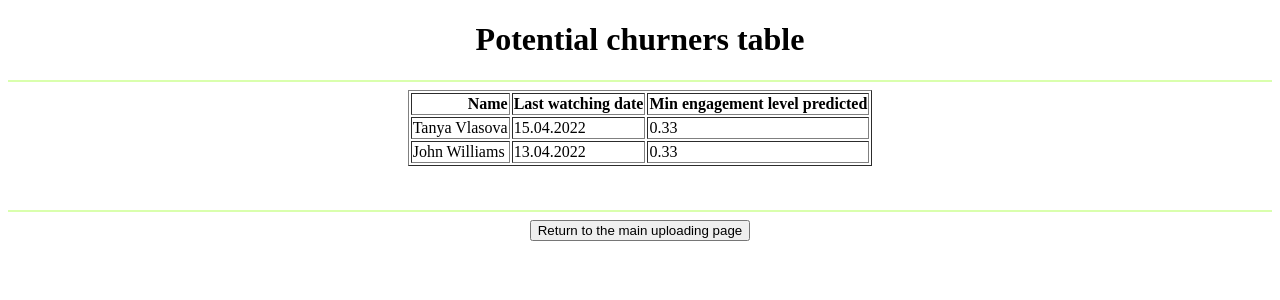
After one commit to Tat-V/engagement-level-detection, a Flask app: page /churner_table in a window 1280 px wide. The commit adds this page. Shown: the top 300 px of the page. Run offline with Flask 2, Linux system fonts and the light colour scheme.

Commit message:
Update project: add new web page reflecting potential churners table

```diff
--- a/flask_app/app.py
+++ b/flask_app/app.py
@@ -1,59 +1,78 @@
 import os
+
 import cv2
-from flask import Flask, flash, request, redirect, url_for, \
-    send_from_directory, render_template
+import pandas as pd
+from flask import (
+    Flask,
+    flash,
+    redirect,
+    render_template,
+    request,
+    send_from_directory,
+    url_for,
+)
 from werkzeug.utils import secure_filename
 
-UPLOAD_FOLDER = '../resources/uploaded_video/'
-ALLOWED_EXTENSIONS = {'mp4', 'wbm', 'avi', 'gif'}
-EXTRACTED_IMAGES_FOLDER = '../resources/images_from_video/'
+UPLOAD_FOLDER = "../resources/uploaded_video/"
+ALLOWED_EXTENSIONS = {"mp4", "wbm", "avi", "gif"}
+EXTRACTED_IMAGES_FOLDER = "../resources/images_from_video/"
 IMG_HEIGHT, IMG_WIDTH = 256, 256
 
 app = Flask(__name__)
 app.secret_key = os.urandom(24)
-app.config['UPLOAD_FOLDER'] = UPLOAD_FOLDER
+app.config["UPLOAD_FOLDER"] = UPLOAD_FOLDER
 
 
 def allowed_file(filename):
-    return '.' in filename and \
-           filename.rsplit('.', 1)[1].lower() in ALLOWED_EXTENSIONS
+    return "." in filename and filename.rsplit(".", 1)[1].lower() in ALLOWED_EXTENSIONS
 
 
-@app.route('/', methods=['GET', 'POST'])
+@app.route("/", methods=["GET", "POST"])
 def upload_file():
-    if request.method == 'POST':
-        if 'file' not in request.files:
-            flash('Cannot read the file')
-            return redirect(request.url)
-        file = request.files['file']
-        if file.filename == '':
-            flash('File is not chosen')
-            return redirect(request.url)
-        if file and allowed_file(file.filename):
-            os.mkdir(UPLOAD_FOLDER)
-            file.save(os.path.join(app.config['UPLOAD_FOLDER'], 'video.mp4'))
-            return redirect(url_for('output_result'))
+    if request.method == "POST":
+        if request.form["submit"] == "Submit":
+            if "file" not in request.files:
+                flash("Cannot read the file")
+                return redirect(request.url)
+            file = request.files["file"]
+            if file.filename == "":
+                flash("File is not chosen")
+                return redirect(request.url)
+            if file and allowed_file(file.filename):
+                os.mkdir(UPLOAD_FOLDER)
+                file.save(os.path.join(app.config["UPLOAD_FOLDER"], "video.mp4"))
+                return redirect(url_for("output_result"))
+        elif request.form["submit"] == "Churners table":
+            return redirect(url_for("output_churn_table"))
 
-    return render_template('form.html')
+    return render_template("form.html")
 
 
-@app.route('/result')
+@app.route("/result")
 def output_result():
+    from prediction.ml_utils import define_engagement, make_data_mean_agg
+    from prediction.predict import make_emotions_dataset
     from video_parsing.utils import images_from_video
-    from prediction.predict import make_emotions_dataset
-    from prediction.ml_utils import make_data_mean_agg, define_engagement
 
-    images_from_video(UPLOAD_FOLDER + 'video.mp4', IMG_HEIGHT, IMG_WIDTH, EXTRACTED_IMAGES_FOLDER)
+    images_from_video(
+        UPLOAD_FOLDER + "video.mp4", IMG_HEIGHT, IMG_WIDTH, EXTRACTED_IMAGES_FOLDER
+    )
     make_emotions_dataset()
     define_engagement(make_data_mean_agg())
 
-    with open('model_results/result.txt', 'r') as f:
-        flash(f'\nModel result - engagement level: {f.readline()}')
-    # flash('OK')
+    with open("model_results/result.txt", "r") as f:
+        flash(f"\nModel result - engagement level: {f.readline()}")
     # Clean csv with emotions result
-    with open('../resources/prediction_answer.csv', 'w+') as f:
-        f.write('')
-    return render_template('result.html')
+    with open("../resources/prediction_answer.csv", "w+") as f:
+        f.write("")
+    return render_template("result.html")
 
 
-app.run(host='localhost', port=5000)
+@app.route("/churner_table")
+def output_churn_table():
+    table = pd.read_csv("../resources/potential_churners.csv")
+    table = table.to_html(index=False)
+    return render_template("churn_table.html", table=table)
+
+
+app.run(host="localhost", port=5000)
--- /dev/null
+++ b/flask_app/model_results/result.txt
@@ -0,0 +1 @@
+Engaged
--- /dev/null
+++ b/flask_app/templates/churn_table.html
@@ -0,0 +1,20 @@
+<!DOCTYPE html>
+<html lang="en">
+<head>
+    <meta charset="UTF-8">
+    <title>Potential churners</title>
+</head>
+<body>
+    <center>
+    <h1>Potential churners table</h1>
+    <hr style="height:2px;border-width:0;color:#D9FFAD;background-color:#D9FFAD">
+    <div>
+      {{ table | safe }}
+    </div>
+    <br>
+    <br>
+    <hr style="height:2px;border-width:0;color:#D9FFAD;background-color:#D9FFAD">
+    <input type="button" value="Return to the main uploading page" onclick="history.go(-1)">
+    </center>
+  </body>
+</html>
--- /dev/null
+++ b/resources/potential_churners.csv
@@ -0,0 +1,3 @@
+Name,Last watching date,Min engagement level predicted
+Tanya Vlasova,15.04.2022,0.33
+John Williams,13.04.2022,0.33
--- a/video_parsing/__init__.py
+++ b/video_parsing/__init__.py
@@ -1,2 +1,2 @@
+from .facial_analysis import *
 from .utils import *
-from .facial_analysis import *
```
Also changed, not shown: flask_app/templates/form.html (+8 -1 lines), prediction/ml_utils.py (+32 -17 lines), prediction/predict.py (+45 -18 lines), video_parsing/utils.py (+4 -4 lines).
